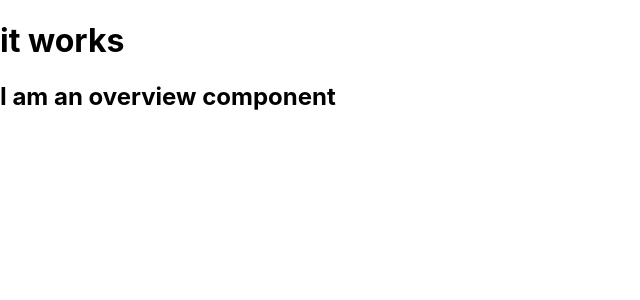
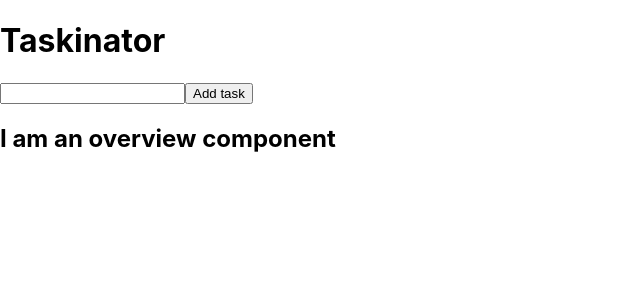
Before and after one commit to joeldevel/TOP-tasks-app, a React (Create React App) app: page / in a window 1280 px wide. Shown: the top 300 px of the page, without its empty margins (0-640 px from the left). Built offline with nearby package versions, Linux system fonts and the light colour scheme.

Commit message:
adds form and input to App. Adds state to App

```diff
--- a/src/App.js
+++ b/src/App.js
@@ -3,15 +3,26 @@ import React from 'react';
 import Overview from './components/Overview';
 
 class App extends React.Component {
-    constructor(props) {
-        super(props);
+    constructor() {
+        super();
+        this.state = {
+            task: {text: ''},
+            tasks: [{text: 'finish The odin project'}],
+        };
     }
 
     render() {
         return(
             <div className="app">
-                <h1> it works</h1>
-                <Overview />
+                <h1>Taskinator</h1>
+                <form>
+                    <input type="text" name="task"/>
+                    <button type="submit">Add task</button>
+                </form>
+                {this.state.tasks.length === 0 ?
+                    <h2> There are no tasks</h2> :
+                    this.state.tasks.map(task => <Overview task={task}/>)
+                }
             </div>
         );
     }
```
